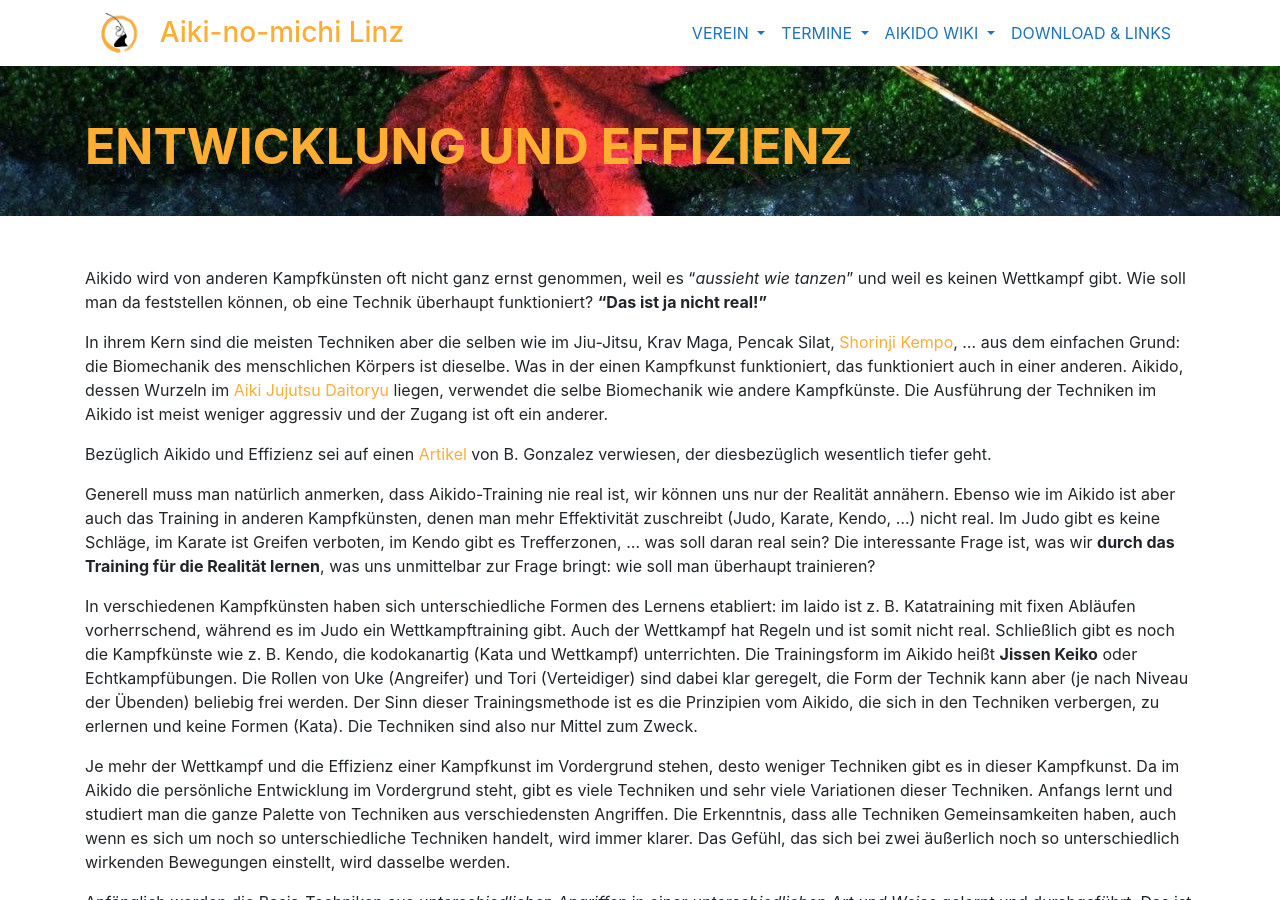
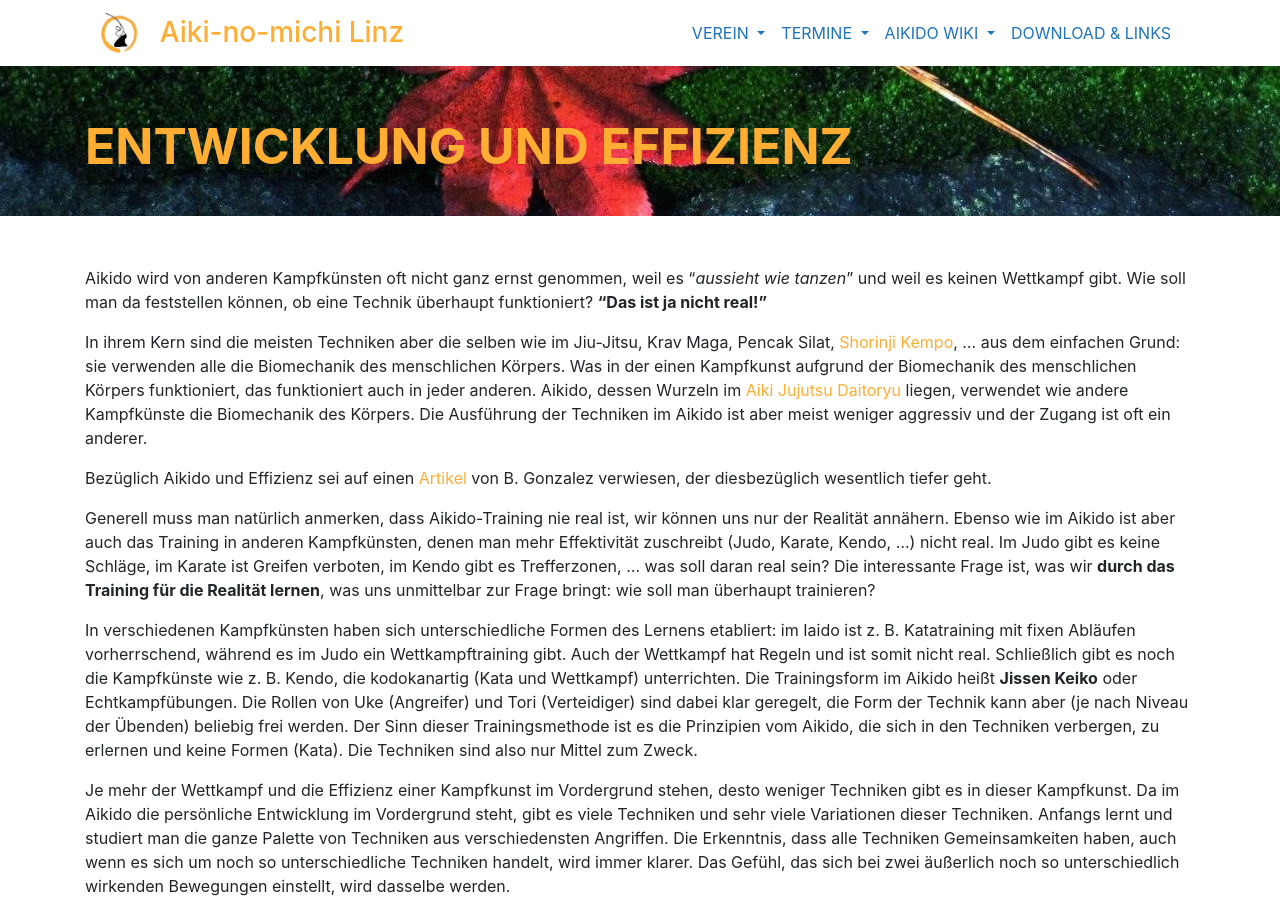
Before and after one commit to TWachs/aikinomichi-linz, a Jekyll site: the page built from entwicklungUndEffizienz.md, in a window 1280 px wide and 900 px high. Built offline with Jekyll 4.4.1, drawn with Linux system fonts in a browser that asks for light colours; nearby versions of some CDN libraries.

Commit message:
Update entwicklungUndEffizienz.md

```diff
--- a/entwicklungUndEffizienz.md
+++ b/entwicklungUndEffizienz.md
@@ -8,7 +8,7 @@ title: Entwicklung und Effizienz
 
 Aikido wird von anderen Kampfkünsten oft nicht ganz ernst genommen, weil es "_aussieht wie tanzen_" und weil es keinen Wettkampf gibt. Wie soll man da feststellen können, ob eine Technik überhaupt funktioniert? **"Das ist ja nicht real!"**
 
-In ihrem Kern sind die meisten Techniken aber die selben wie im Jiu-Jitsu, Krav Maga, Pencak Silat, [Shorinji Kempo](https://de.wikipedia.org/wiki/Sh%C5%8Drinji_Kemp%C5%8D){:target="_blank"}, … aus dem einfachen Grund: die Biomechanik des menschlichen Körpers ist dieselbe. Was in der einen Kampfkunst funktioniert, das funktioniert auch in einer anderen. Aikido, dessen Wurzeln im [Aiki Jujutsu Daitoryu](https://de.wikipedia.org/wiki/Dait%C5%8D-ry%C5%AB_Aiki-j%C5%ABjutsu){:target="_blank"} liegen, verwendet die selbe Biomechanik wie andere Kampfkünste. Die Ausführung der Techniken im Aikido ist meist weniger aggressiv und der Zugang ist oft ein anderer.
+In ihrem Kern sind die meisten Techniken aber die selben wie im Jiu-Jitsu, Krav Maga, Pencak Silat, [Shorinji Kempo](https://de.wikipedia.org/wiki/Sh%C5%8Drinji_Kemp%C5%8D){:target="_blank"}, … aus dem einfachen Grund: sie verwenden alle die Biomechanik des menschlichen Körpers. Was in der einen Kampfkunst aufgrund der Biomechanik des menschlichen Körpers funktioniert, das funktioniert auch in jeder anderen. Aikido, dessen Wurzeln im [Aiki Jujutsu Daitoryu](https://de.wikipedia.org/wiki/Dait%C5%8D-ry%C5%AB_Aiki-j%C5%ABjutsu){:target="_blank"} liegen, verwendet wie andere Kampfkünste die Biomechanik des Körpers. Die Ausführung der Techniken im Aikido ist aber meist weniger aggressiv und der Zugang ist oft ein anderer.
 
 Bezüglich Aikido und Effizienz sei auf einen [Artikel](https://aikidobrunogonzalez.cdn.prismic.io/aikidobrunogonzalez/96292d9b-cbc0-4a13-983e-cfff0687b3a3_Effectiveness.pdf){:target="_blank"} von B. Gonzalez verwiesen, der diesbezüglich wesentlich tiefer geht.
 
```
